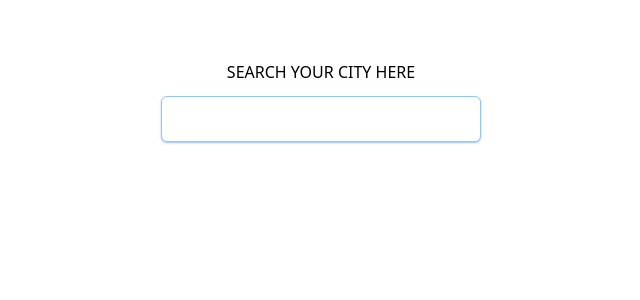
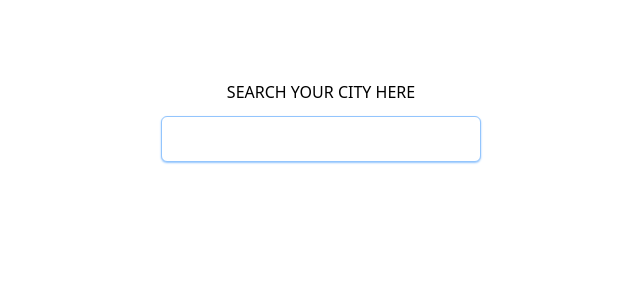
Before and after one commit to bblueberries/weather-forecast, a Next.js app: page / in a window 1280 px wide. Shown: the top 300 px of the page, without its empty margins (319-959 px from the left). Built offline with nearby package versions, Linux system fonts and the light colour scheme.

Commit message:
fix: adjust margin

```diff
--- a/src/components/SearchBar.tsx
+++ b/src/components/SearchBar.tsx
@@ -57,7 +57,7 @@ export default function SearchBar({}: Props) {
   };
 
   return (
-    <div className="flex flex-col item-center justify-center w-10/12 xl:w-3/12 mt-5">
+    <div className="flex flex-col item-center justify-center w-10/12 xl:w-3/12 mt-10">
       <span className="text-center font-medium">SEARCH YOUR CITY HERE</span>
       <div className="group mt-3 relative w-full">
         <input
--- a/src/pages/location/[city].tsx
+++ b/src/pages/location/[city].tsx
@@ -66,8 +66,7 @@ export default function Page({ todayWeather, locationData }: Props) {
     <div className=" xl:p-8">
       <div className="flex flex-col items-center bg-gray-100 min-h-screen rounded-xl">
         <SearchBar />
-        <br />
-        <div className=" border border-black rounded w-11/12 xl:w-9/12 p-4 flex justify-between xl:px-16 xl:py-8 bg-white xl:mt-24">
+        <div className=" border border-black rounded w-11/12 xl:w-9/12 p-4 flex justify-between xl:px-16 xl:py-8 bg-white mt-10 xl:mt-20">
           <div>
             <p className=" font-extrabold text-xl xl:text-2xl">
               {locationData.name}
```
